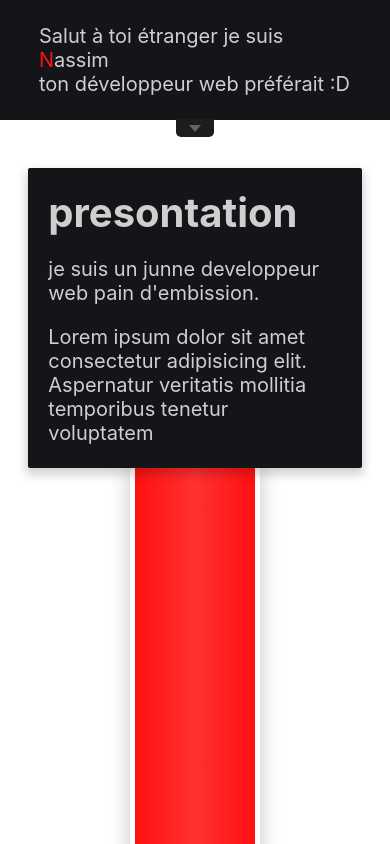
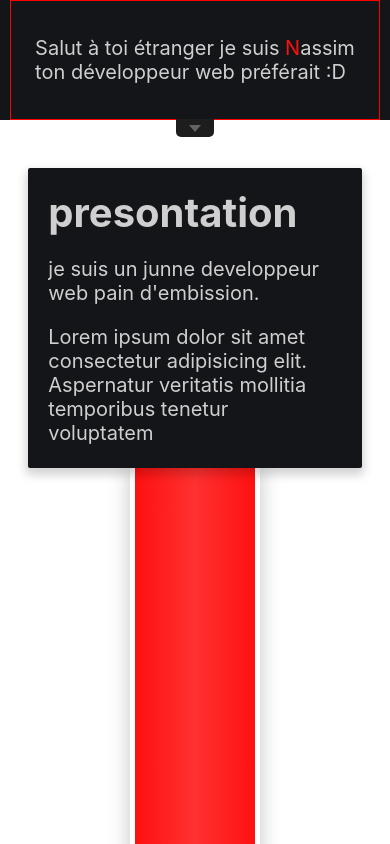
Before and after one commit to NG20NG/portfoliong, a Next.js app: page / in a window 390 px wide. Shown: the top 844 px of the page. Built offline with nearby package versions, Linux system fonts and the light colour scheme.

Commit message:
'update'

```diff
--- a/styles/app/app.module.css
+++ b/styles/app/app.module.css
@@ -130,6 +130,8 @@
   }
   .underNav {
     margin: 0;
+    width: 95%;
+    border: 1px solid rgb(255, 0, 0);
   }
   .fadeInTopAnimation,
   .fadeInBottomAnimation {
```
